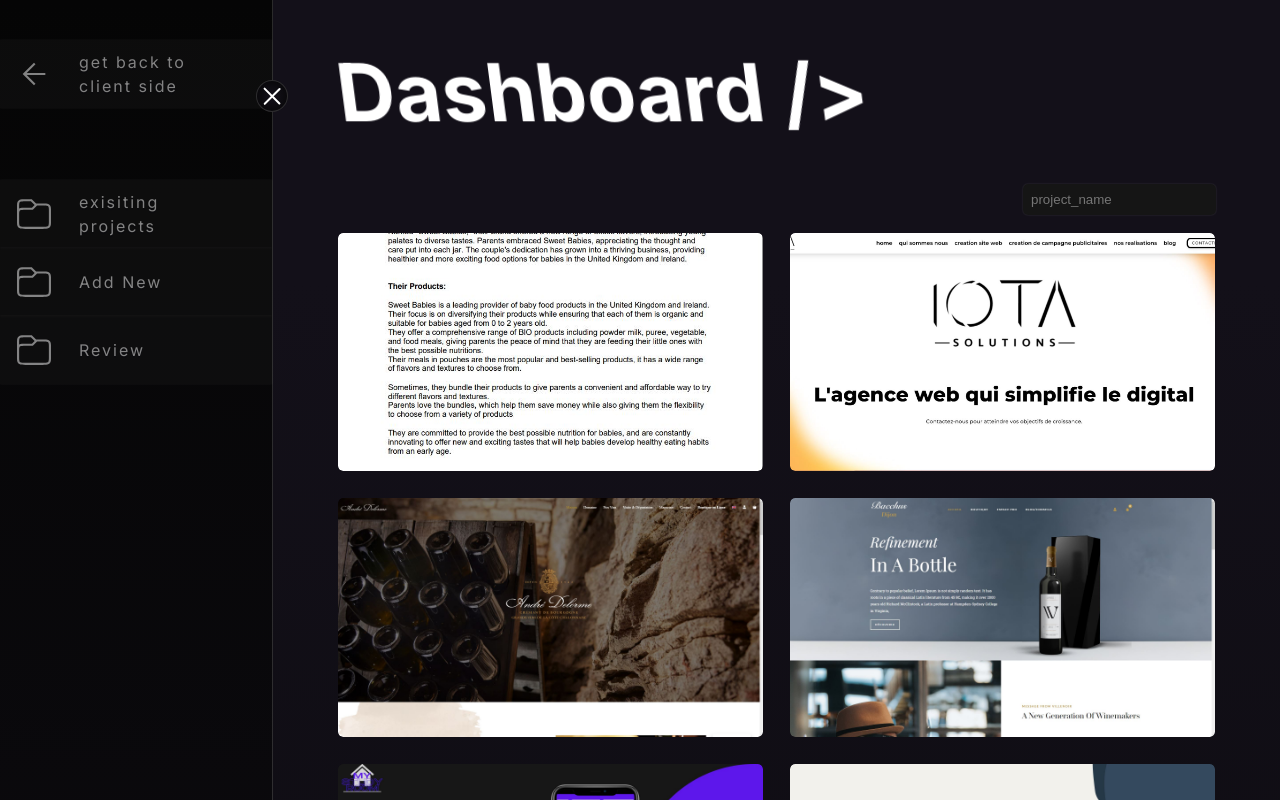
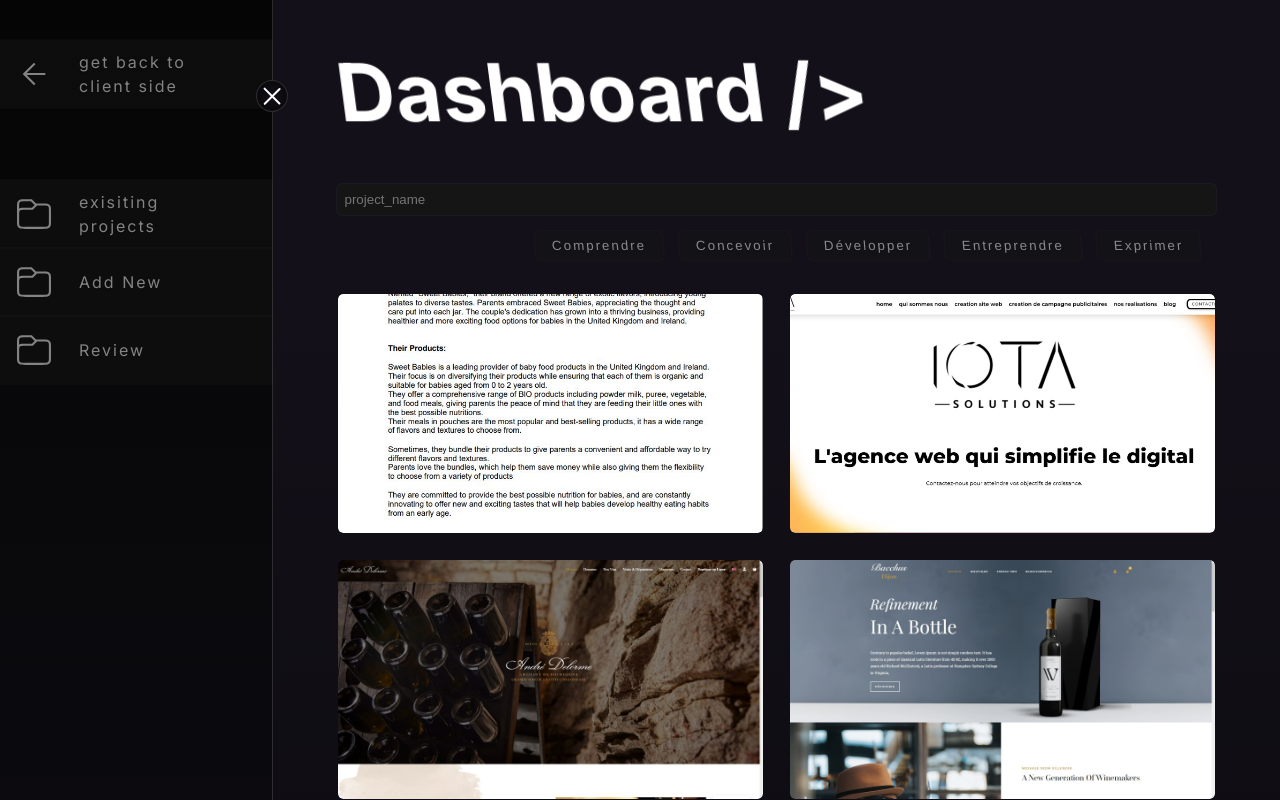
Before and after one commit to dCben335/portfolio, a Next.js app: page /dashboard in a window 1280 px wide. Shown: the top 800 px of the page. Built offline with nearby package versions, Linux system fonts and the light colour scheme.

Commit message:
beta test

```diff
--- a/src/app/(portal)/dashboard/page.tsx
+++ b/src/app/(portal)/dashboard/page.tsx
@@ -34,7 +34,7 @@ export default  function Page() {
                 {projects &&
                     <ProjectWrapper
                         projects={projects}
-                        filters={true}
+                        categorieFilters={true}
                         rowLimit={false}
                         searchfield={true}
                         pagination={true}
--- a/src/app/(portal)/dashboard/projects/page.tsx
+++ b/src/app/(portal)/dashboard/projects/page.tsx
@@ -30,7 +30,7 @@ export default function Page() {
                     </h1>
                     <ProjectWrapper
                         projects={projects}
-                        filters={true}
+                        categorieFilters={true}
                         rowLimit={false}
                         pagination={true}
                         nbOfRows={2}
--- a/src/app/(public)/my-work/page.tsx
+++ b/src/app/(public)/my-work/page.tsx
@@ -29,7 +29,7 @@ export default function Page () {
                     </h1>
                     <ProjectWrapper
                         projects={projects}
-                        filters={true}
+                        categorieFilters={true}
                         rowLimit={false}
                         pagination={true}
                         nbOfRows={2}
--- a/src/app/(public)/page.tsx
+++ b/src/app/(public)/page.tsx
@@ -86,7 +86,7 @@ export default function Home() {
           <h2>Mes derniers Projets</h2>
             <ProjectWrapper
               projects={projects}
-              filters={false}
+              categorieFilters={false}
               rowLimit={true}
               nbOfRows={2}
               pagination={false}
--- a/src/components/customs/Projects/Projects.module.scss
+++ b/src/components/customs/Projects/Projects.module.scss
@@ -13,3 +13,16 @@
         width: fit-content;
     }
 }
+
+.wrapper {
+    display: grid;
+    grid-template-columns: repeat(auto-fill, minmax(min(280px, 100%), 1fr));
+    padding: 1rem 0;
+    gap: 1.5rem;
+
+    @media screen and (min-width: 1500px) {
+        & {
+            grid-template-columns: repeat(4, 1fr);
+        }
+    }
+}
--- a/src/components/customs/Projects/Projects.tsx
+++ b/src/components/customs/Projects/Projects.tsx
@@ -5,17 +5,12 @@ import { Project } from "@/types/types"
 import styles from "./Projects.module.scss"
 import ProjectCategories from "@/components/customs/Projects/Categories/Categories";
 import Pagination from "@/components/customs/Projects/Pagination/Pagination";
-import Group from "@/components/customs/Form/Group/Group";
+
+import FormGroup from "@/components/customs/Form/Group/Group";
+import ProjectCard from "@/components/customs/Projects/Card/Card";
 import Wrapper from "./Wrapper/Wrapper";
 
-type ProjectWrapperProps = {
-    projects: Project[],
-    filters?: boolean,
-    rowLimit?: boolean,
-    pagination?: boolean,
-    nbOfRows?: number,
-    searchfield?: boolean
-}
+
 
 const searchfieldProps = {
     label: "",
@@ -24,21 +19,31 @@ const searchfieldProps = {
     name: "project_name"
 }
 
-export default function Projects({ projects, filters, rowLimit, pagination, nbOfRows = 1, searchfield } : ProjectWrapperProps) {
+type ProjectWrapperProps = {
+    projects: Project[],
+    categorieFilters?: boolean,
+    rowLimit?: boolean,
+    pagination?: boolean,
+    nbOfRows?: number,
+    searchfield?: boolean
+}
+
+
+export default function ProjectWrapper({ projects, categorieFilters, rowLimit, pagination, nbOfRows = 1, searchfield } : ProjectWrapperProps) {
     const projectWrapper = useRef<any>()
 
     const [projectList, setProjectList] = useState<Project[]>([...projects])
     const [currentProjects, setCurrentProjects] = useState<Project[]>();
-    const [activeCategory, setActiveCategory] = useState<number>();
+    const [activeCategory, setActiveCategory]:any = useState<number>();
     const [currentPage, setCurrentPage] = useState<number>(1);
     const [nbOfProjectPerPages, setNbOfProjectPerPages] = useState<number>()
 
     const categories:string[]|null = useMemo(() => {
-        if (!filters) return null;
+        if (!categorieFilters) return null;
         return projects
             .flatMap((project) => project.categories)
             .filter((item, idx, arr) => arr.indexOf(item) == idx);
-    }, [projects, filters]);
+    }, [projects, categorieFilters]);
 
 
     const handleClick: ((index: number) => void) = useCallback((index: number) => {
@@ -122,16 +127,21 @@ export default function Projects({ projects, filters, rowLimit, pagination, nbOf
 
 
     return (
-        <div className={styles.projects}>
+        <div>
             {(categories || searchfield) && (
                 <nav className={styles.navigation}>
                     {searchfield && (
-                        <Group
-                            groupForm={searchfieldProps}
-                            changed={(e : ChangeEvent<HTMLInputElement>) => handleResearch(e)}
+                        <FormGroup
+                            groupForm={{
+                                label: "",
+                                placeholder: "project_name",
+                                type: "text",
+                                name: "project_name"
+                            }}
+                            changed={(e : ChangeEvent<HTMLTextAreaElement | HTMLInputElement>) => handleResearch(e)}
                         />
                     )}
-                    {categories && activeCategory && (
+                    {categories && (
                         <ProjectCategories
                             categories={categories}
                             activeCategory={activeCategory}
@@ -141,12 +151,28 @@ export default function Projects({ projects, filters, rowLimit, pagination, nbOf
                 </nav>
             )}
 
-            {currentProjects && (
-                <Wrapper
-                    currentProjects={currentProjects}
-                    ref={projectWrapper}
-                />
-            )}
+            <div>
+                <div className={styles.wrapper} ref={projectWrapper}>
+                    {(currentProjects ?? []).map((project, idx) =>
+                        <ProjectCard
+                            key={project.name.split(' ').join('_')}
+                            path={`my-work/${project.name.split(' ').join('_')}`}
+                            image={{
+                                path: project.images[0].path,
+                                alt: project.images[0].alt,
+                            }}
+                            title={project.name}
+                        />
+                    )}
+                </div>
+            </div>
+
+            {/* <div>
+                {currentProjects && (
+                    <Wrapper currentProjects={currentProjects} ref={projectWrapper}/>
+                )}
+            </div> */}
+
 
             {pagination && nbOfProjectPerPages && projectList &&
                 <Pagination
```
Also changed, not shown: src/app/(portal)/dashboard/projects/[project_name]/page.module.scss (deleted, +0 -22 lines), src/app/(portal)/dashboard/projects/[project_name]/page.tsx (deleted, +0 -62 lines).
